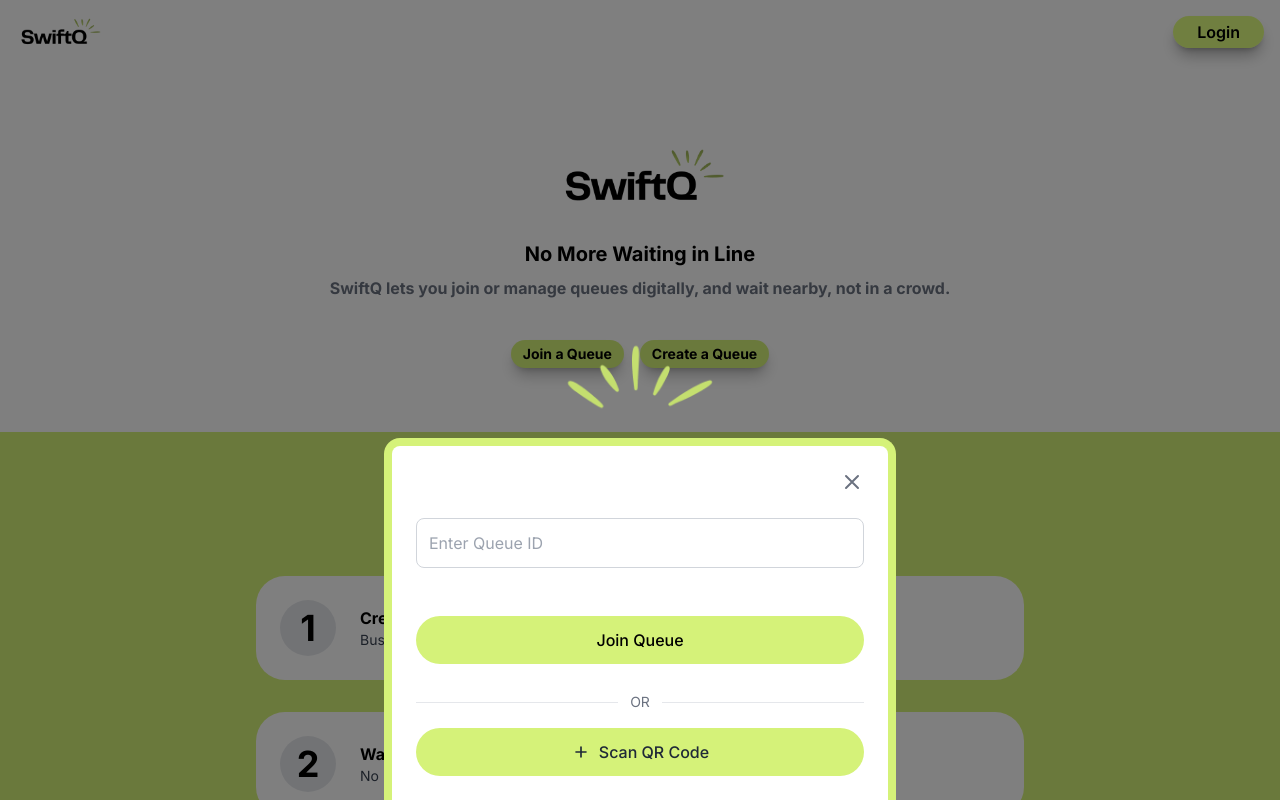
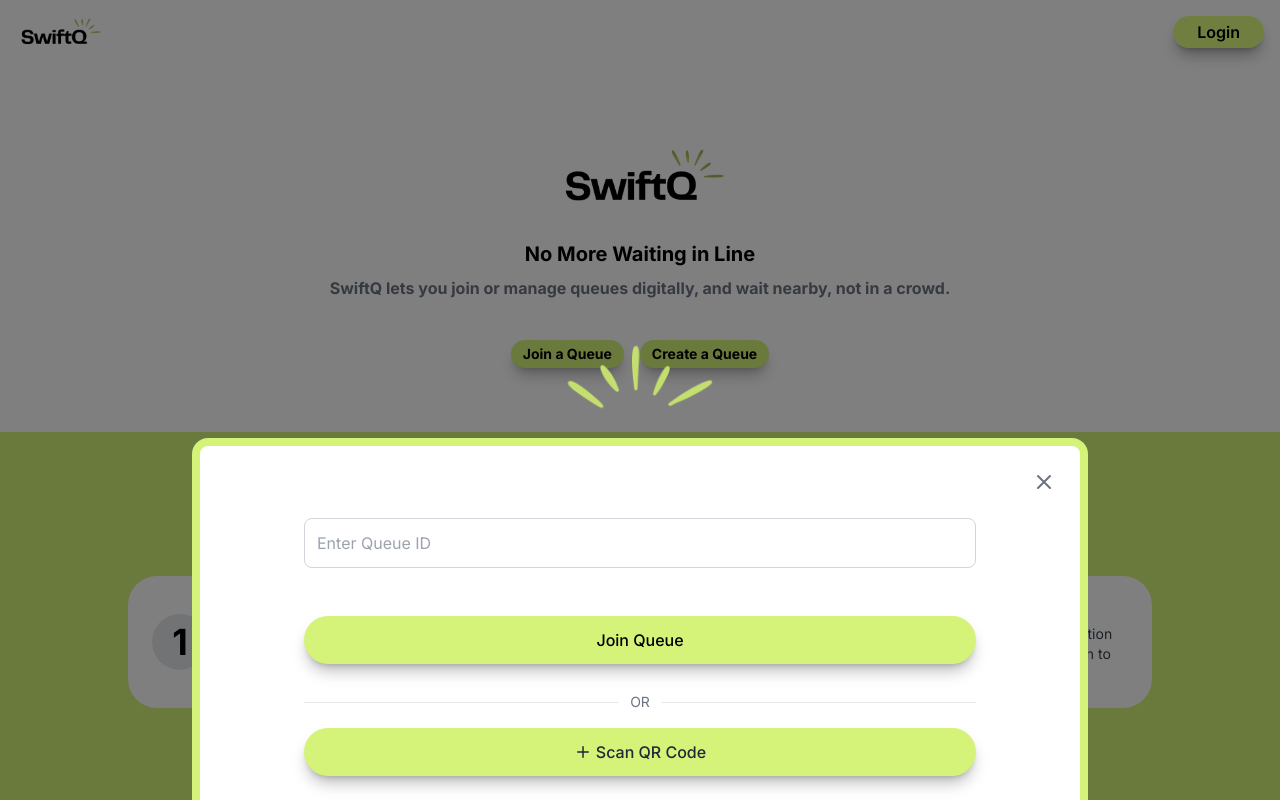
Before and after one commit to MohamDah/swiftq-v3, a React (Vite) app: page / in a window 1280 px wide. Both pictures are taken after a click on the button "Join a Queue". Shown: the top 800 px of the page. Built offline with nearby package versions, Linux system fonts and the light colour scheme; no server answers.

Commit message:
fix: some desktop layout stuff

```diff
--- a/src/pages/Home.tsx
+++ b/src/pages/Home.tsx
@@ -39,7 +39,7 @@ export default function Home() {
           <div className="container mx-auto px-4">
             <h3 className="text-2xl font-bold text-center mb-12">How It Works</h3>
 
-            <div className="max-w-3xl mx-auto space-y-8">
+            <div className="max-w-5xl mx-auto flex flex-col lg:flex-row gap-y-8 gap-x-12">
               {/* Step 1 */}
               <div className="bg-white rounded-[29px] p-6 flex items-center">
                 <div className="bg-gray-200 rounded-full min-w-14 aspect-square flex items-center justify-center mr-6">
--- a/src/pages/_components/JoinPopup.tsx
+++ b/src/pages/_components/JoinPopup.tsx
@@ -1,7 +1,8 @@
 import { useState, useRef } from 'react';
 import { useNavigate } from 'react-router-dom';
-import raysGreen from "../../assets/raysGreen.png"
+import raysGreen from "../../assets/raysGreen.png";
 import QRScanner from '../../components/QRScanner';
+import { Plus } from 'lucide-react';
 
 interface JoinPopupProps {
   onClose: () => void;
@@ -10,12 +11,16 @@ interface JoinPopupProps {
 export default function JoinPopup({ onClose }: JoinPopupProps) {
   const [queueId, setQueueId] = useState<string>('');
   const [showScanner, setShowScanner] = useState<boolean>(false);
+  const [loading, setLoading] = useState(false);
   const inputRef = useRef<HTMLInputElement>(null);
   const navigate = useNavigate();
 
-  const handleJoinQueue = () => {
+  const handleJoinQueue = async () => {
     if (queueId.trim()) {
-      navigate(`/join/${queueId}`);
+      setLoading(true);
+      await navigate(`/join/${queueId}`);
+      onClose();
+      setLoading(false);
     } else if (inputRef.current) {
       inputRef.current.focus();
     }
@@ -23,7 +28,6 @@ export default function JoinPopup({ onClose }: JoinPopupProps) {
 
   const handleScanQR = () => {
     setShowScanner(true);
-    // No need for alert anymore as we're using the actual QR scanner component
   };
 
   const handleOverlayClick = (e: React.MouseEvent) => {
@@ -37,10 +41,10 @@ export default function JoinPopup({ onClose }: JoinPopupProps) {
       className="fixed inset-0 bg-black bg-opacity-50 flex items-end justify-center z-50 animate-fade-in"
       onClick={handleOverlayClick}
     >
-      <div className="relative bg-white border-8 border-b-0 border-primary w-full max-w-lg rounded-t-2xl p-6 animate-slide-up">
-      <div className='absolute top-0 left-1/2 -translate-y-full -translate-x-1/2 w-60 mx-auto'>
-        <img className='w-full object-cover' src={raysGreen} alt="rays" />
-      </div>
+      <div className="relative bg-white border-8 border-b-0 border-primary w-full max-w-4xl rounded-t-2xl p-6 animate-slide-up">
+        <div className='absolute top-0 left-1/2 -translate-y-full -translate-x-1/2 w-60 mx-auto'>
+          <img className='w-full object-cover' src={raysGreen} alt="rays" />
+        </div>
         <div className="flex justify-between items-center mb-6">
           <h2 className="text-xl font-bold sr-only">Join a Queue</h2>
           <button
@@ -56,7 +60,7 @@ export default function JoinPopup({ onClose }: JoinPopupProps) {
         {showScanner ? (
           <QRScanner setShowScanner={setShowScanner} />
         ) : (
-          <>
+          <div className='max-w-2xl mx-auto'>
             <div className="mb-4">
               <label htmlFor="queueId" className="sr-only block text-sm font-medium text-gray-700 mb-2">
                 Enter Queue ID
@@ -73,10 +77,11 @@ export default function JoinPopup({ onClose }: JoinPopupProps) {
             </div>
 
             <button
+              disabled={loading}
               onClick={handleJoinQueue}
-              className="w-full bg-primary py-3 rounded-full font-medium mb-3 mt-8"
+              className="w-full bg-primary py-3 rounded-full font-medium mb-3 mt-8 disabled:opacity-50 shadow-lg shadow-black/25"
             >
-              Join Queue
+              {!loading ? "Join Queue" : "Joining"}
             </button>
 
             <div className="flex items-center my-4">
@@ -87,14 +92,12 @@ export default function JoinPopup({ onClose }: JoinPopupProps) {
 
             <button
               onClick={handleScanQR}
-              className="w-full bg-primary text-gray-800 py-3 rounded-full font-medium flex items-center justify-center"
+              className="w-full bg-primary text-gray-800 py-3 rounded-full font-medium flex items-center gap-1 justify-center shadow-lg shadow-black/25"
             >
-              <svg className="w-5 h-5 mr-2" fill="none" stroke="currentColor" viewBox="0 0 24 24" xmlns="http://www.w3.org/2000/svg">
-                <path strokeLinecap="round" strokeLinejoin="round" strokeWidth="2" d="M12 6v6m0 0v6m0-6h6m-6 0H6"></path>
-              </svg>
+              <Plus size={18} />
               Scan QR Code
             </button>
-          </>
+          </div>
         )}
       </div>
     </div>
--- a/src/pages/my-queues/[queueId]/HostQueueDetails.tsx
+++ b/src/pages/my-queues/[queueId]/HostQueueDetails.tsx
@@ -190,7 +190,7 @@ export default function HostQueueDetails() {
   return (
     <div className="bg-primary">
       <h1 className="text-2xl text-center font-bold flex-1 bg-white py-5 mt-6">{queue.data.queueName}</h1>
-      <div className="container px-4 mx-auto my-10">
+      <div className="container px-4 mx-auto my-10 lg:grid grid-cols-2 grid-rows-2 grid-flow-col lg:items-start lg:gap-x-10">
         {/* Queue status and actions */}
         <div className="bg-white rounded-2xl overflow-hidden mb-6 shadow-md shadow-black/25">
           <div className="m-4 p-4 bg-primary/60 rounded-2xl">
@@ -263,7 +263,7 @@ export default function HostQueueDetails() {
         </div>
 
         {/* Customers list */}
-        <div className="bg-white rounded-xl overflow-hidden shadow-md shadow-black/25">
+        <div className="lg:row-span-2 bg-white rounded-xl overflow-hidden shadow-md shadow-black/25">
           <div className="px-4 py-5 sm:px-6 border-b border-gray-200">
             <h2 className="text-lg font-bold text-gray-900">Customers in Queue</h2>
             <p className="mt-1 text-xs text-gray-500">
--- a/src/pages/qr/[queueId]/QR.tsx
+++ b/src/pages/qr/[queueId]/QR.tsx
@@ -123,7 +123,7 @@ export default function QR() {
                   <h2 className="text-lg font-semibold">{queue.data.queueName}</h2>
                   <p className="text-sm">Host: {queue.data.hostName}</p>
                 </div>
-                <div className="mt-2 text-sm inline-block px-4 py-1 rounded-lg bg-green-200 border border-green-800">
+                <div className={`mt-2 text-sm inline-block px-4 py-1 rounded-lg border ${queue.data.isActive ? "bg-green-200 border-green-800" : "bg-red-200 border-red-800" }`}>
                   {queue.data.isActive ? 'Active' : 'Inactive'}
                 </div>
               </div>
```
Also changed, not shown: 1 other file (tests, documents, lock files or other folders).
